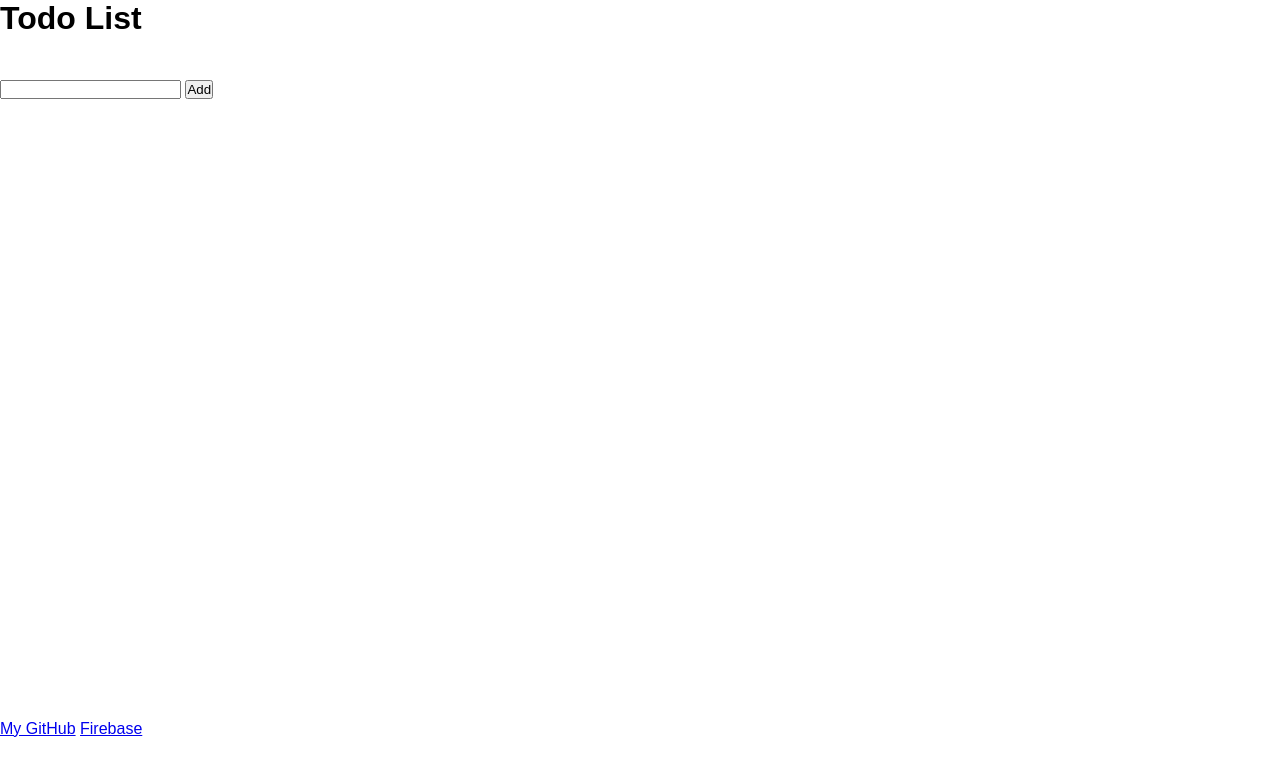
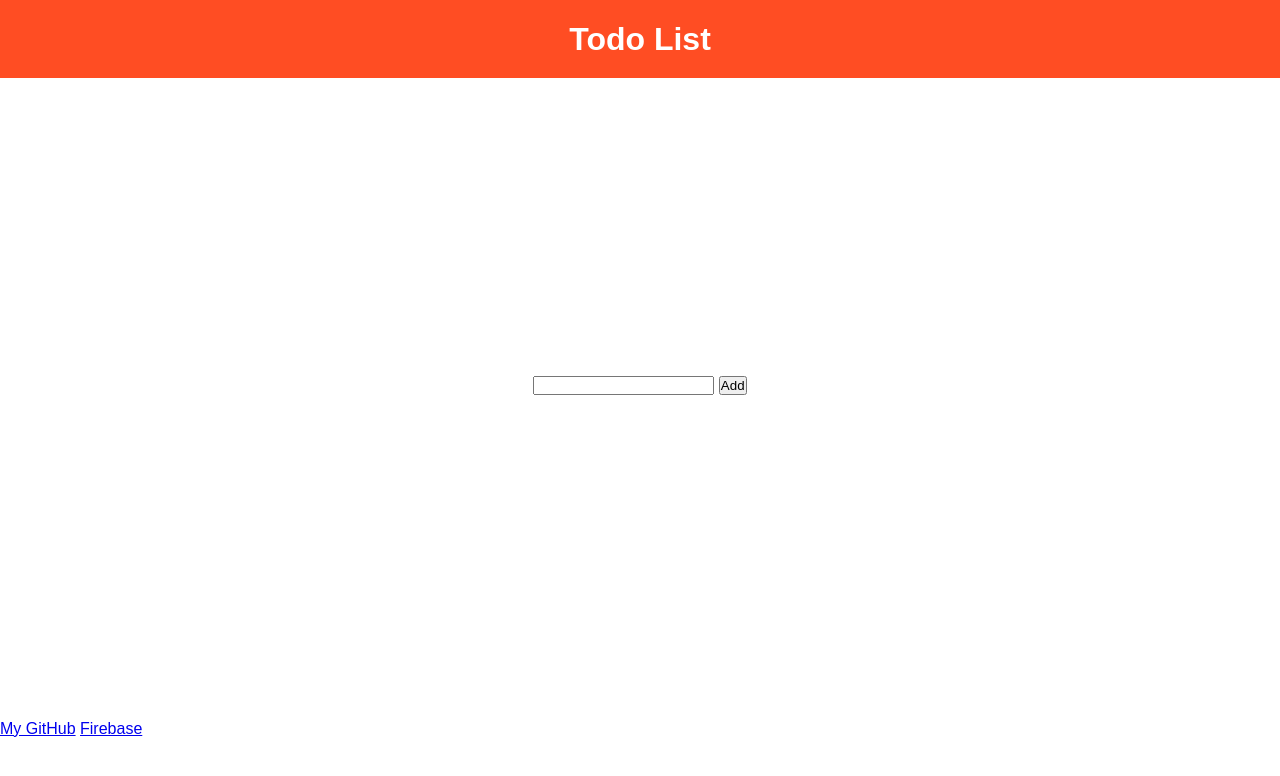
Before and after one commit to 2153749860/Firebase, a plain HTML site: page index.html in a window 1280 px wide. Drawn offline with Linux system fonts and the light colour scheme; no server answers.

Commit message:
Styles header Complete and started styles main

```diff
--- a/styles.css
+++ b/styles.css
@@ -18,6 +18,43 @@ html, body {
     "footer"
 }
 
-.header{
+header{
+  height: 100%;
+  background-color: rgb(255, 77, 35);
+  border-bottom: 2px solid;
+  grid-area: header;
 
+  display: flex;
+  justify-content: center;
+  align-items: center;
+
+  color: #fff;
 }
+
+.main{
+  height: 100%;
+  display: grid;
+  grid-template: 5vh 95vh;
+  grid-area: main;
+
+  justify-content: center;
+  align-content: center;
+
+  color: black;
+}
+
+footer{
+  height:100%;
+  grid-area: footer;
+}
+
+#task{
+  justify-self: center;
+  align-self: center;
+}
+
+#list{
+  justify-self: center;
+  align-self: start;
+  margin-top: 30px;
+}
```
Also changed, not shown: index.html (+1 -3 lines).
